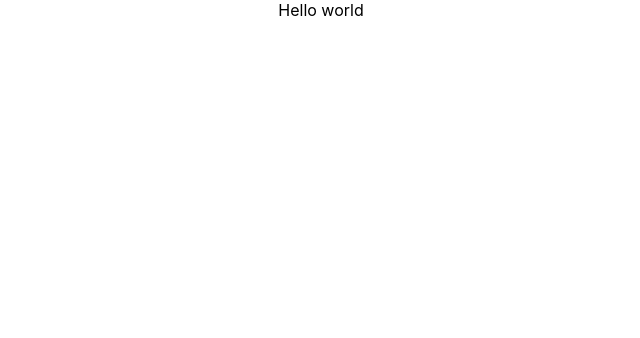
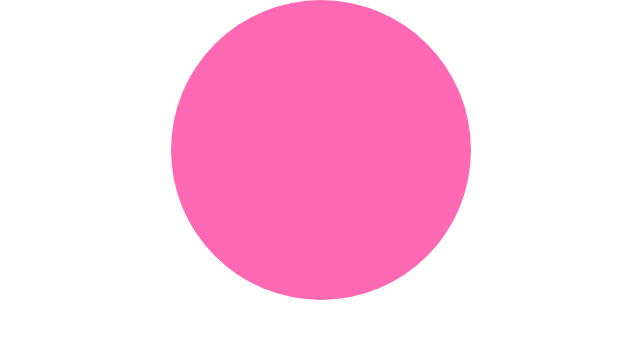
Before and after one commit to EdTechMarching/spacemarch, a React (Create React App) app: page / in a window 1280 px wide. Shown: the top 338 px of the page, without its empty margins (319-959 px from the left). Built offline with nearby package versions, Linux system fonts and the light colour scheme.

Commit message:
Added mystery circle

```diff
--- a/src/components/Question.js
+++ b/src/components/Question.js
@@ -4,7 +4,7 @@ import "./QuestionStyles.css"
 const Question = () => {
 	return (
 		<div className="question-container">
-			<div className="mystery-circle">Hello world</div>
+			<div className="mystery-circle"></div>
 		</div>
 	)
 }
--- a/src/components/QuestionStyles.css
+++ b/src/components/QuestionStyles.css
@@ -15,7 +15,9 @@
 	justify-content: center;
 }
 
-.mystery-circles {
+.mystery-circle {
 	height: 300px;
 	width: 300px;
+	border-radius: 50%;
+	background-color: var(--main-color);
 }
```
